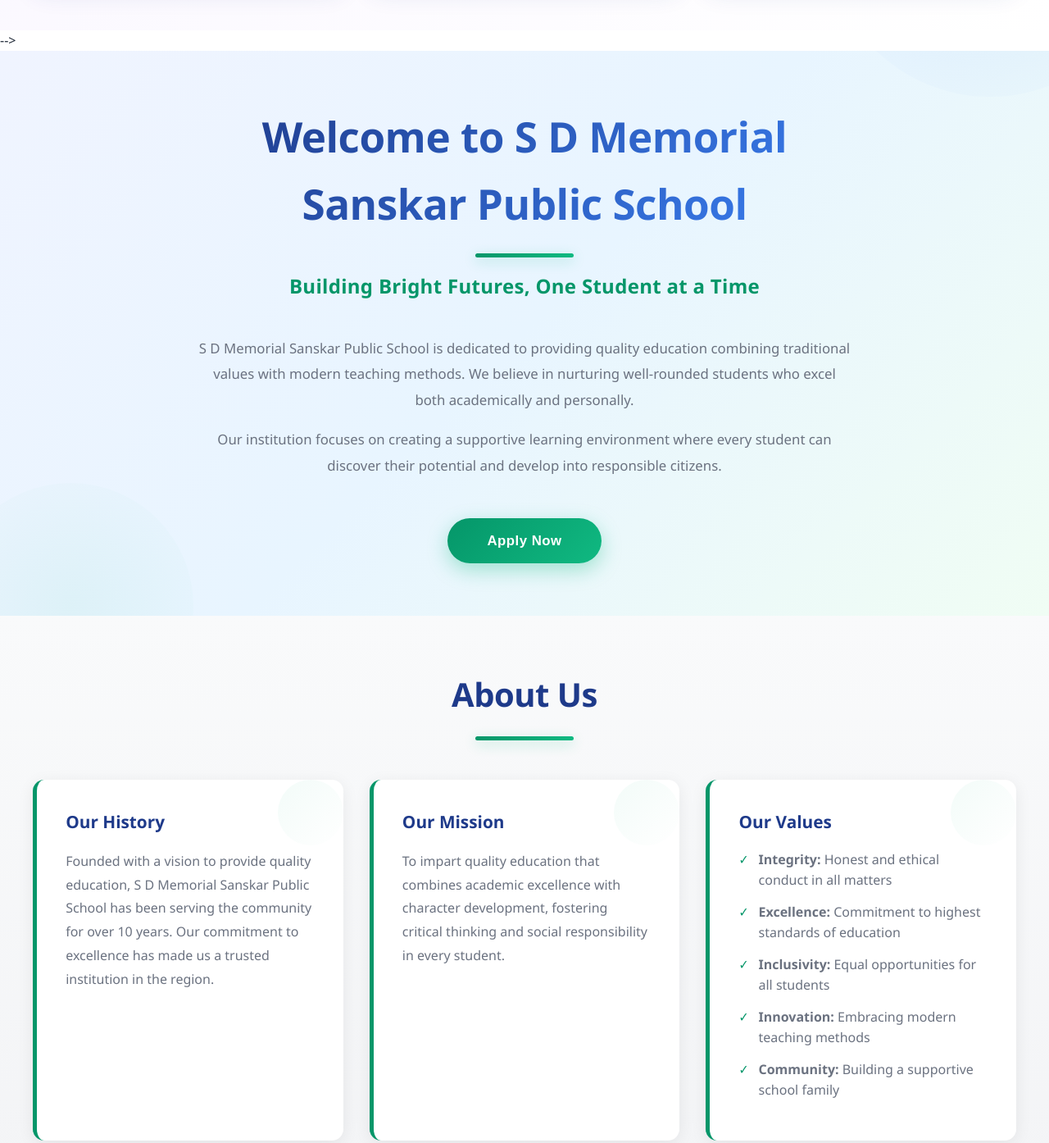
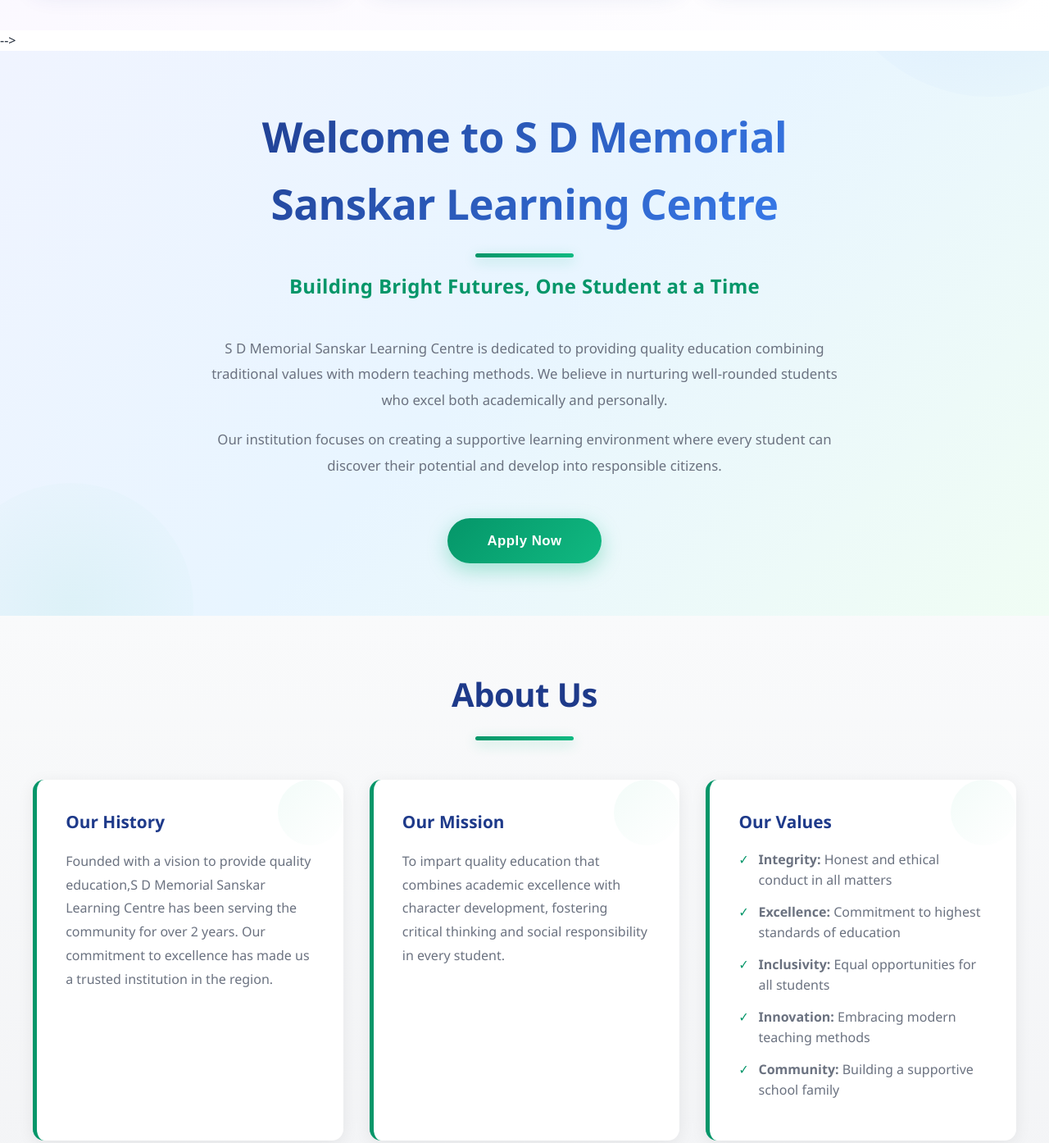
Before and after one commit to Kuhu02Oct/myschool, a plain HTML site: page index.html in a window 1280 px wide. Shown: the part 1160-2554 px from the top of the page at 82% size. Drawn offline with Linux system fonts and the light colour scheme.

Commit message:
updated school name public to learning center

```diff
--- a/index.html
+++ b/index.html
@@ -3,7 +3,7 @@
 <head>
     <meta charset="UTF-8">
     <meta name="viewport" content="width=device-width, initial-scale=1.0">
-    <title>S D Memorial Sanskar Public School</title>
+    <title>S D Memorial Sanskar Learning Centre</title>
     <link rel="stylesheet" href="styles.css">
 </head>
 <body>
@@ -11,7 +11,7 @@
     <nav class="navbar">
         <div class="nav-container">
             <div class="school-logo">
-                <h1>S D Memorial Sanskar Public School</h1>
+                <h1>S D Memorial Sanskar Learning Centre</h1>
             </div>
             <ul class="nav-menu">
                 <li><a href="#home" class="nav-link">Home</a></li>
@@ -118,11 +118,11 @@
 
     <section id="home" class="section home-section">
         <div class="home-content">
-            <h2>Welcome to S D Memorial Sanskar Public School</h2>
+            <h2>Welcome to S D Memorial Sanskar Learning Centre</h2>
             <p class="tagline">Building Bright Futures, One Student at a Time</p>
             <div class="welcome-text">
                 <p>
-                    S D Memorial Sanskar Public School is dedicated to providing quality education
+                    S D Memorial Sanskar Learning Centre is dedicated to providing quality education
                     combining traditional values with modern teaching methods. We believe in nurturing
                     well-rounded students who excel both academically and personally.
                 </p>
@@ -220,8 +220,8 @@
                 <div class="about-card">
                     <h3>Our History</h3>
                     <p>
-                        Founded with a vision to provide quality education, S D Memorial Sanskar Public School
-                        has been serving the community for over 10 years. Our commitment to excellence has made
+                        Founded with a vision to provide quality education,S D Memorial Sanskar Learning Centre
+                        has been serving the community for over 2 years. Our commitment to excellence has made
                         us a trusted institution in the region.
                     </p>
                 </div>
@@ -489,7 +489,7 @@
     <!-- Footer -->
     <footer class="footer">
         <div class="footer-content">
-            <p>&copy; 2026 S D Memorial Sanskar Public School. All rights reserved.</p>
+            <p>&copy; 2026 S D Memorial Sanskar Learning Centre. All rights reserved.</p>
             <p>Dedicated to Quality Education and Character Development</p>
             <p class="footer-social">
                 <a href="https://www.facebook.com/share/1AEq5bHVuy/" target="_blank" rel="noopener noreferrer" aria-label="Follow us on Facebook" class="facebook-link"><span class="facebook-icon" aria-hidden="true"><svg xmlns="http://www.w3.org/2000/svg" viewBox="0 0 24 24" fill="currentColor" width="20" height="20"><path d="M24 12.073c0-6.627-5.373-12-12-12s-12 5.373-12 12c0 5.99 4.388 10.954 10.125 11.854v-8.385H7.078v-3.47h3.047V9.43c0-3.007 1.792-4.669 4.533-4.669 1.312 0 2.686.235 2.686.235v2.953H15.83c-1.491 0-1.956.925-1.956 1.874v2.25h3.328l-.532 3.47h-2.796v8.385C19.612 23.027 24 18.062 24 12.073z"/></svg></span> Facebook</a>
```
